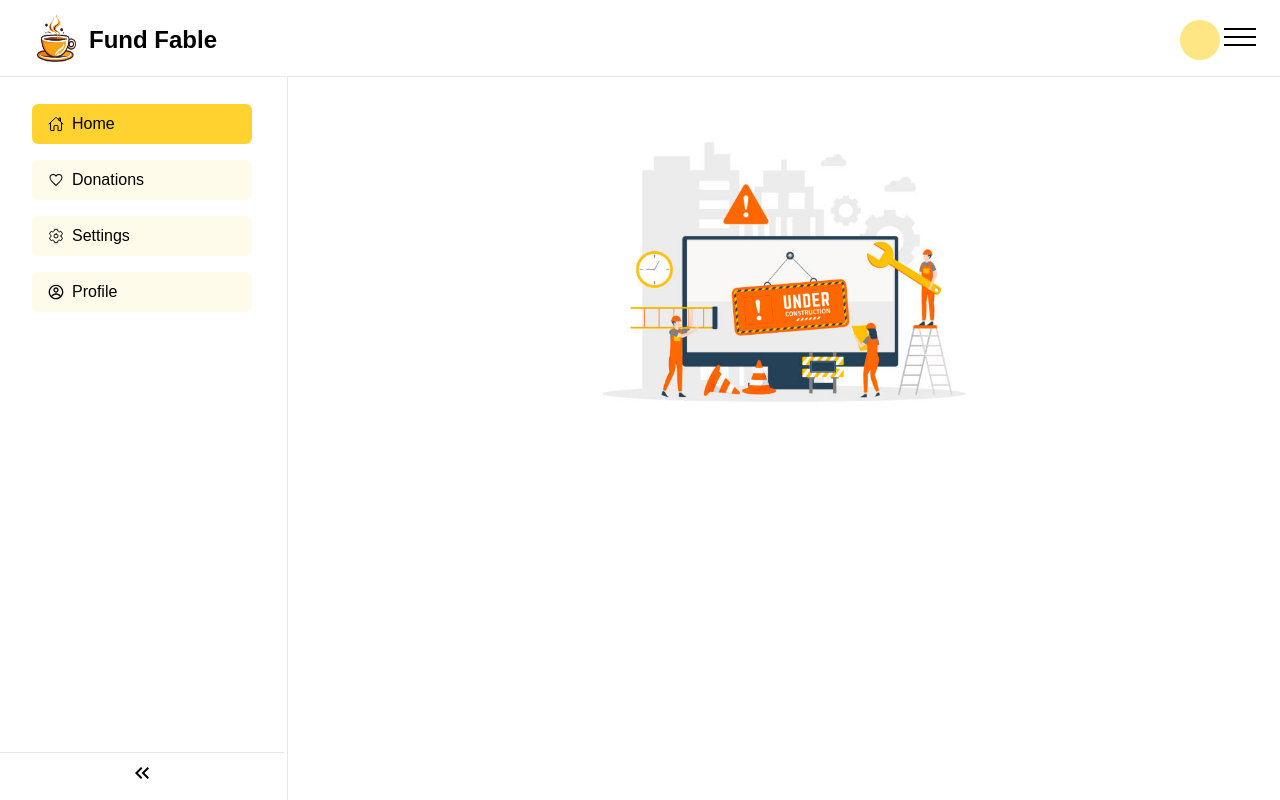
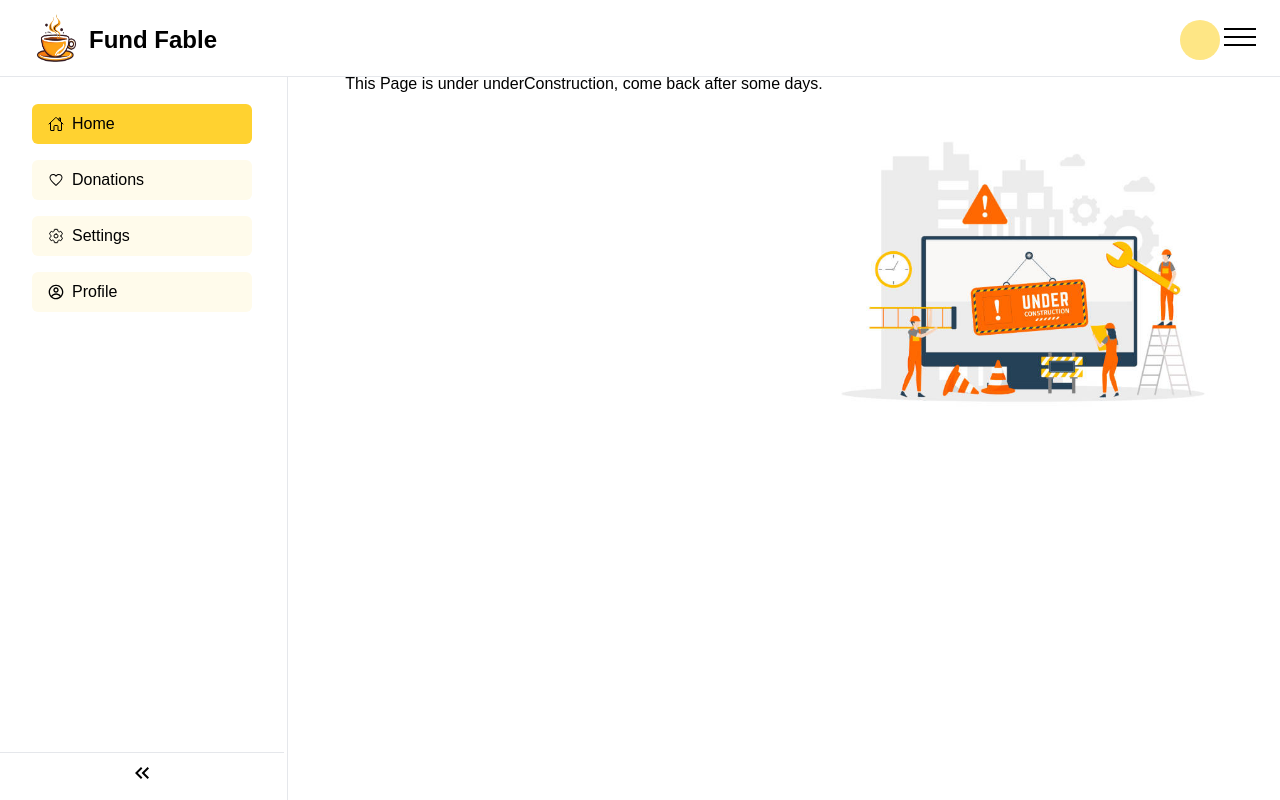
Before and after one commit to rajathshttgr/FundFable, a Next.js app in the folder frontend/: page /dashboard/donations in a window 1280 px wide. Built offline with nearby package versions, Linux system fonts and the light colour scheme.

Commit message:
Minor changes - test commit

```diff
--- a/frontend/src/app/dashboard/donations/page.tsx
+++ b/frontend/src/app/dashboard/donations/page.tsx
@@ -5,6 +5,7 @@ import underconstruction from "../../../assets/backgrounds/underConstruction.jpg
 const page = () => {
   return (
     <div className="flex justify-center">
+      <p>This Page is under underConstruction, come back after some days.</p>
       <Image
         src={underconstruction}
         className="m-2 h-96 w-96"
```
